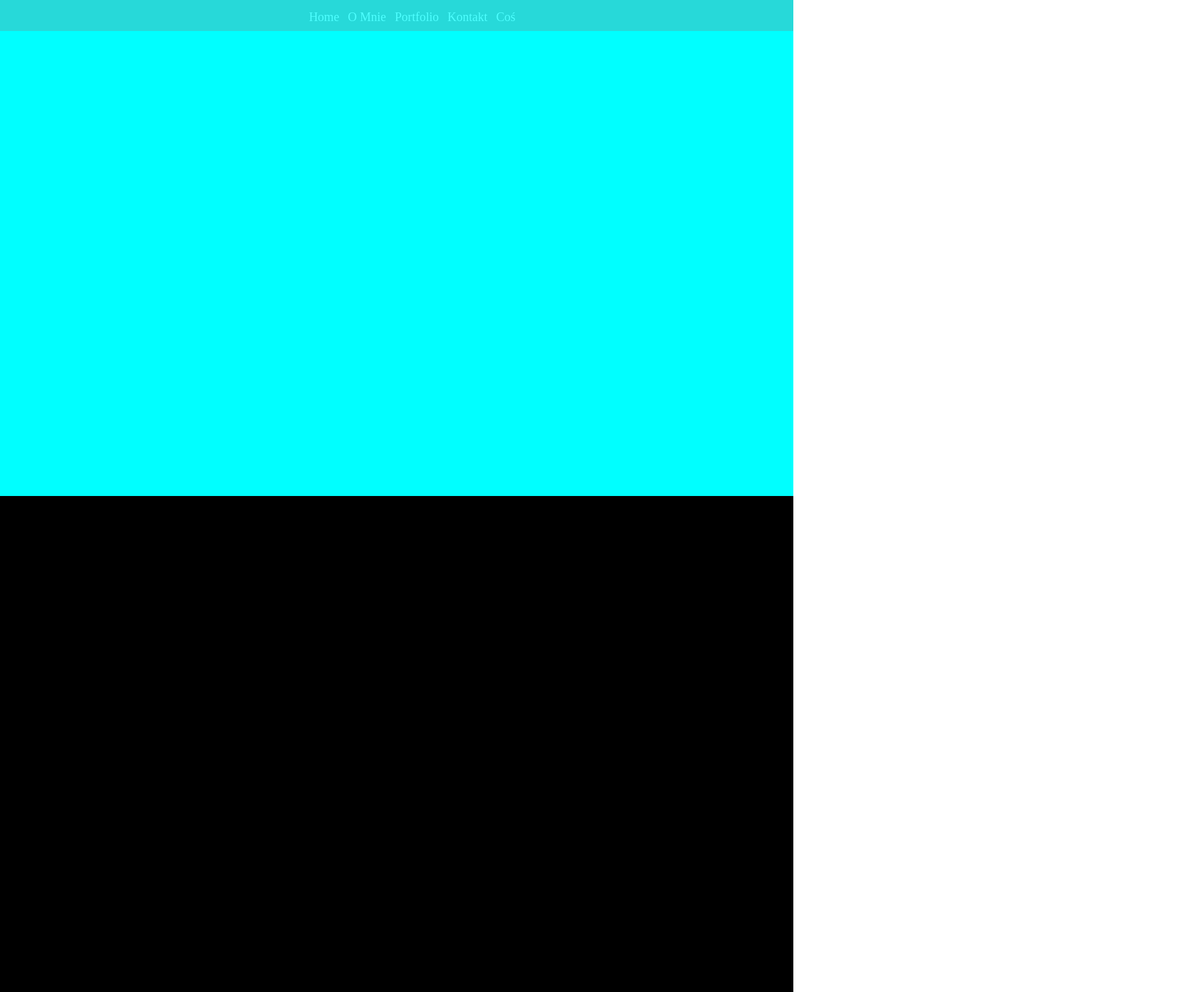
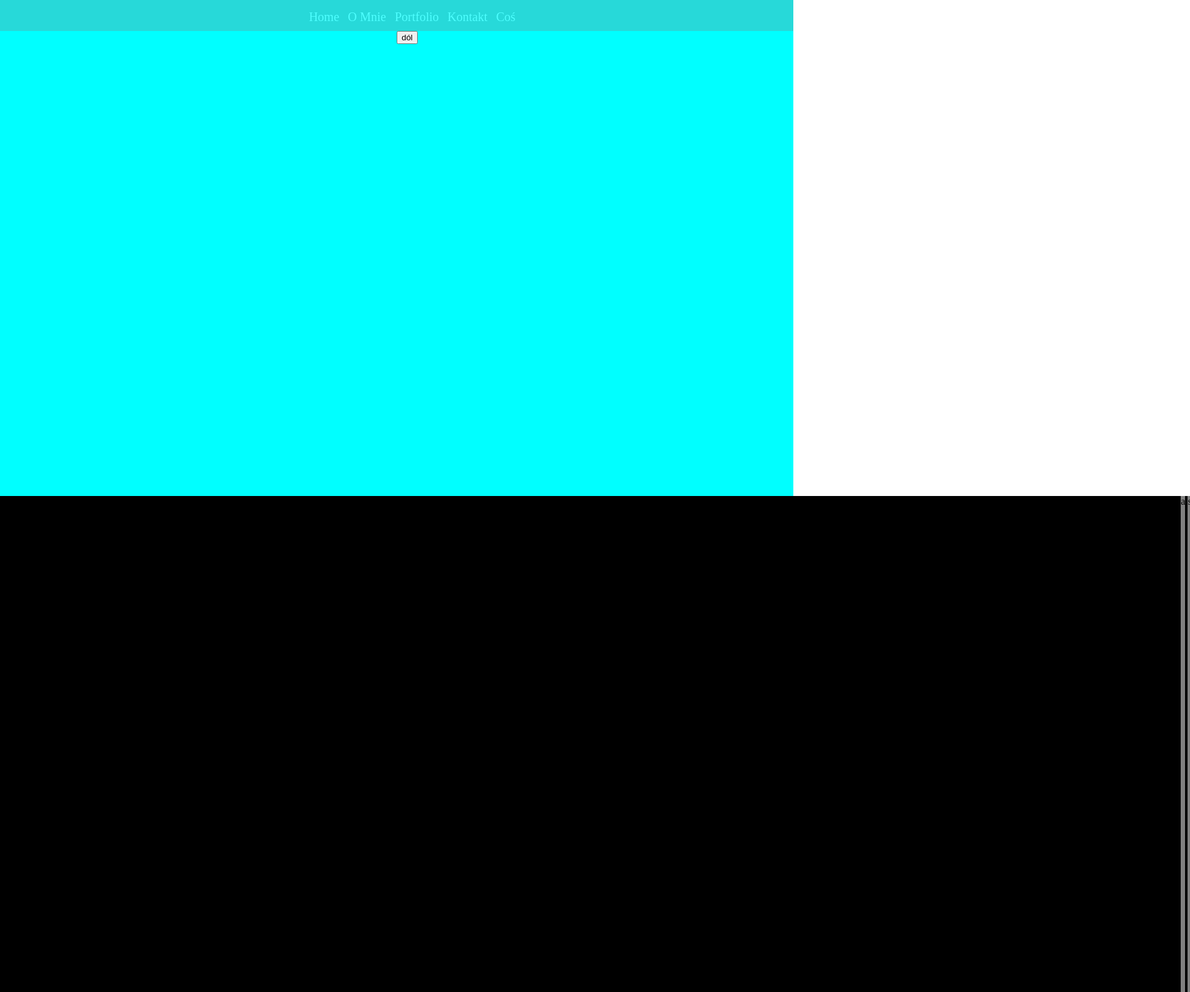
Before and after one commit to marcinmika1/Portfolio-first, a plain HTML site: page index.html in a window 1280 px wide. Shown: the top 1600 px of the page at 62% size, 1920 px wide, since content can reach past the window. Drawn offline with nearby package versions, Linux system fonts and the light colour scheme.

Commit message:
przechodzenie obrazu

```diff
--- a/css/style.css
+++ b/css/style.css
@@ -1,7 +1,14 @@
 body{
     margin: 0;
     box-sizing: border-box;
+    text-align: center;
 /*    overflow: hidden;*/
+}
+
+#scroolDown{
+    position: absolute;
+    margin-top: 50px;
+
 }
 
 nav{
@@ -43,6 +50,15 @@ section#first-section article#name-first-article{
 
 section#second-section{
     background-color: black;
+    overflow: hidden;
+    width: auto;
+}
+
+.section-two{
+    background: grey;
+    display: inline-block;
+    height: 100vh;
+    /*width: 100vw ;*/
 }
 
 section#third-section{
--- a/index.html
+++ b/index.html
@@ -7,7 +7,7 @@
 </head>
 
 <body>
-
+        <button id="scroolDown">dól</button>
     <nav id='menu'>
         <ul>
             <li><a href="#">Home</a></li>
@@ -23,6 +23,12 @@
     </section>
 
     <section id="second-section">
+       <article class="section-two">a</article>
+       <article class="section-two">s</article>
+       <article class="section-two">d</article>
+    </section>
+
+    <section id="third-section">
 
     </section>
 
--- a/js/first-js.js
+++ b/js/first-js.js
@@ -1,10 +1,31 @@
 'use strict';
 /*wyzwolenie przy zaladowaniu strony*/
-$(document).ready(function(){
-/*funkcja zmienia wysokosc sekcji */
-    function fixSectionWidth(){
+$(document).ready(function () {
+    /*funkcja zmienia wysokosc i szerokości wszystkich sekcji */
+    function fixSectionWidth() {
         var sectionCount = $("section").length;
-    $("section").css({"height":"100vh","width":"100%"});
+        $("section").css({
+            "height": "100vh",
+            "width": "100%"
+        });
+   /*funcja ustawia wutomatyczne ustawianie szerokoscie sekcji drugiej*/
+        var allArticleWidthCount=100*$('article').length + '%';
+        console.log(allArticleWidthCount);
+        $("#second-section").css({
+            "height": "100vh",
+            "width": allArticleWidthCount
+        });
+        var scrooled = 0;
+
+        var heighToScroll = $("#second-section").height();
+
+        $('#scroolDown').on("click", function(){
+            scrooled = scrooled+heighToScroll;
+            $('body').animate({scrollTop: scrooled});
+
+            console.log('przyciska dziala');
+        })
+
     };
     /*funkcja
         function name(){
@@ -14,5 +35,6 @@ $(document).ready(function(){
     console.log(fixSectionWidth());
     console.log('koniec');
     console.log($("section").length);
+    console.log($('article').length);
 
 });
```
Lines whose indentation alone changed are shown as unchanged.
